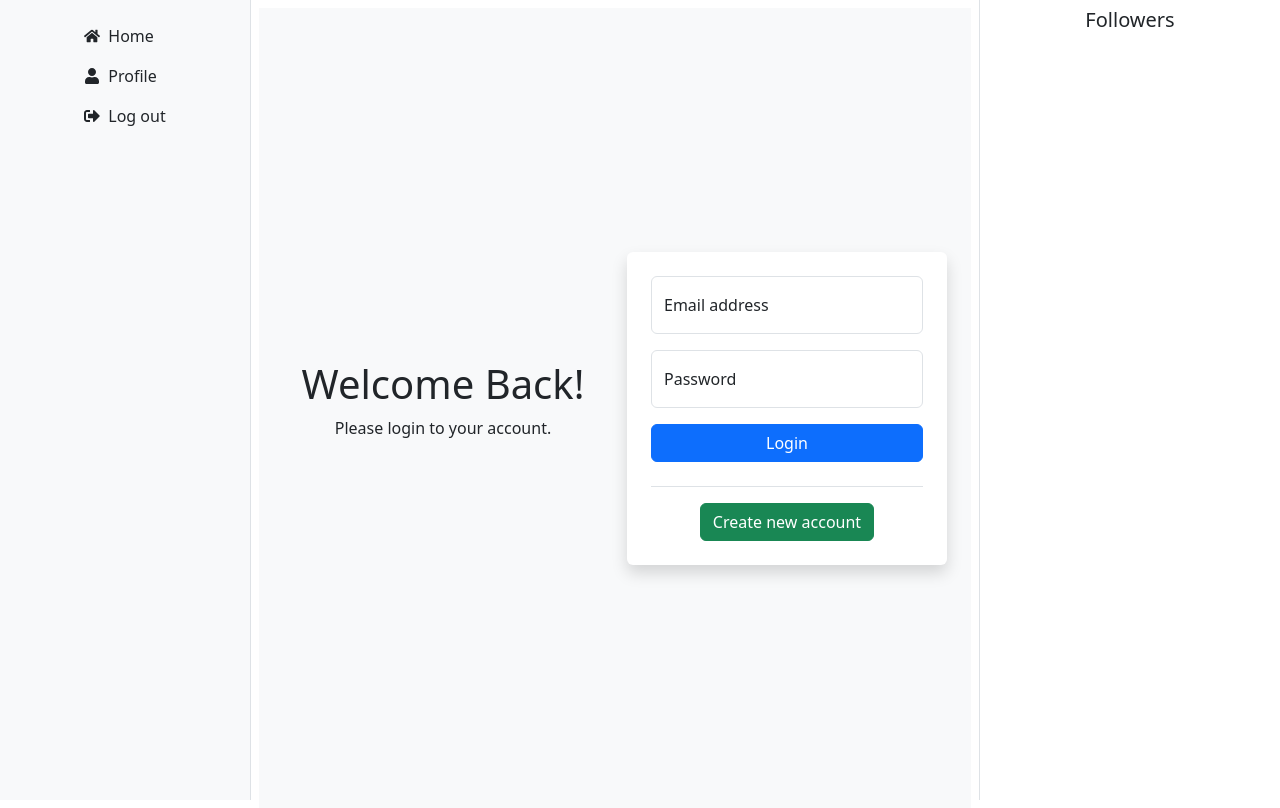
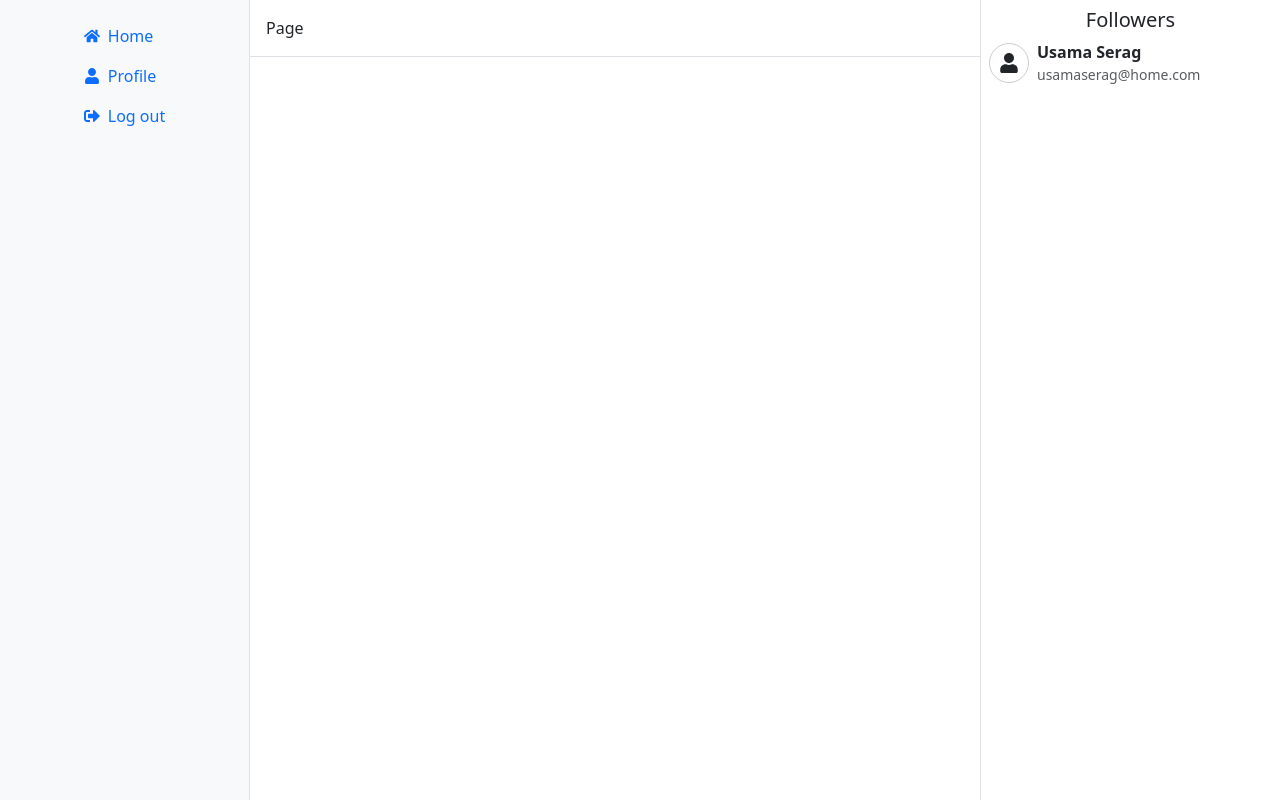
Before and after one commit to Masxshaqir/socialmediaclone, a React (Vite) app: page /login in a window 1280 px wide. Built offline with nearby package versions, Linux system fonts and the light colour scheme; sample sign-in values are in the browser's storage.

Commit message:
Handle UI and add login fetch API for it

```diff
--- a/src/App.jsx
+++ b/src/App.jsx
@@ -1,24 +1,48 @@
+import { useState, useEffect } from "react";
 import "bootstrap/dist/css/bootstrap.min.css";
 import Login from "./pages/Login";
 import SignUp from "./pages/SignUp";
 import Home from "./pages/Home";
-import { BrowserRouter as Router, Route, Routes } from "react-router-dom";
+import {
+  BrowserRouter as Router,
+  Route,
+  Routes,
+  Navigate,
+} from "react-router-dom";
 import Sidebar from "./components/Sidebar";
 import Followers from "./components/Followers";
 import Profile from "./components/Profile";
+import Header from "./components/Header";
 
 const App = () => {
+  const [token, setToken] = useState(null);
+  const [currentPath, setCurrentPath] = useState("");
+
+  useEffect(() => {
+    const savedToken = sessionStorage.getItem("authToken");
+    if (savedToken) {
+      setToken(savedToken);
+    }
+  }, []);
+
   return (
     <Router>
+      {token === null ? (
+        <Routes>
+          <Route path="/login" element={<Login setToken={setToken} />} />
+          <Route path="/signup" element={<SignUp />} />
+          <Route path="*" element={<Navigate to="/login" />} />
+        </Routes>
+      ) : (
         <div className="w-100">
           <div className="d-flex w-100">
-          <Sidebar />
+            <Sidebar setCurrentPath={setCurrentPath} />
             <div
-            className="w-100 vh-100 custom-margin-lg p-2 border-end border-start border-1 border-lightgray"
+              className="w-100 vh-100 custom-margin-lg"
+              style={{ paddingTop: "70px" }}
             >
+              <Header currentRoute={currentPath} />
               <Routes>
-              <Route path="/login" element={<Login />} />
-              <Route path="/signup" element={<SignUp />} />
                 <Route path="/" element={<Home />} />
                 <Route path="/profile" element={<Profile />} />
               </Routes>
@@ -26,6 +50,7 @@ const App = () => {
             <Followers />
           </div>
         </div>
+      )}
     </Router>
   );
 };
--- /dev/null
+++ b/src/components/Follower.jsx
@@ -0,0 +1,29 @@
+import { FaUser  } from "react-icons/fa";
+
+const Follower = () => {
+  return (
+    <div className="d-flex align-items-center gap-2">
+      <div
+        style={{
+          display: "flex",
+          justifyContent: "center",
+          alignItems: "center",
+          width: "40px",
+          height: "40px",
+          borderRadius: "50%",
+          border: "1px solid #ccc",
+        }}
+      >
+        <FaUser
+          size={20}
+        />
+      </div>
+      <div className="d-flex flex-column justify-content-start align-items-start">
+        <b>Usama Serag</b>
+        <small className="text-muted">usamaserag@home.com</small>
+      </div>
+    </div>
+  );
+};
+
+export default Follower;
--- a/src/components/Followers.jsx
+++ b/src/components/Followers.jsx
@@ -1,12 +1,15 @@
+import Follower from "./Follower";
+
 const Followers = () => {
   return (
     <>
       <div
-        className="d-none d-lg-block position-fixed top-0 bottom-0 end-0 p-2 text-center"
+        className="d-none d-lg-block position-fixed top-0 bottom-0 end-0 p-2 text-center vh-100 border-start border-1 border-lightgray"
         style={{ width: "300px" }}
       >
         <div className="flex-column">
           <h5>Followers</h5>
+          <Follower />
         </div>
       </div>
     </>
--- /dev/null
+++ b/src/components/Header.jsx
@@ -0,0 +1,22 @@
+
+// eslint-disable-next-line react/prop-types
+const Header = ({currentRoute}) => {
+
+  return (
+    <div
+      className="d-none d-md-flex justify-content-between align-items-center p-3 border-bottom border-1 border-lightgray"
+      style={{
+        position: "fixed",
+        top: 0,
+        left: "250px",
+        right: "300px",
+        zIndex: 1000,
+        backgroundColor: "rgba(255, 255, 255, 0.9)",
+      }}
+    >
+      <div>{currentRoute === "/" ? "Home" : currentRoute === "/profile" ? "Profile" : "Page"}</div>
+    </div>
+  );
+};
+
+export default Header;
--- a/src/components/Sidebar.jsx
+++ b/src/components/Sidebar.jsx
@@ -1,21 +1,29 @@
 import { Navbar, Nav } from "react-bootstrap";
 import { FaHome, FaUser, FaSignOutAlt } from "react-icons/fa";
-import { Link } from "react-router-dom";
+import { Link, useLocation } from "react-router-dom";
 
-const Sidebar = () => {
+const Sidebar = ({ setCurrentPath }) => {
+  const location = useLocation();
+  const currentPath = location.pathname;
+
+  const handleLinkClick = (e, path) => {
+    setCurrentPath(path);
+  };
+
   return (
     <>
       {/* Sidebar for large screens */}
       <div className="d-none d-lg-block">
         <Navbar
           bg="light"
-          className="flex-column vh-100 p-3 position-fixed top-0 bottom-0 start-0"
-          style={{ width: '250px' }}
+          className="flex-column vh-100 p-3 position-fixed top-0 bottom-0 start-0 border-end border-1 border-lightgray"
+          style={{ width: "250px" }}
         >
           <Nav className="flex-column">
             <Link
               to="/"
-              className="d-flex align-items-center text-decoration-none text-dark p-2"
+              onClick={(e) => handleLinkClick(e, "/")}
+              className={`d-flex align-items-center text-decoration-none p-2`}
             >
               <FaHome className="me-2" />
               <div>Home</div>
@@ -23,7 +31,8 @@ const Sidebar = () => {
 
             <Link
               to="/profile"
-              className="d-flex align-items-center text-decoration-none text-dark p-2"
+              onClick={(e) => handleLinkClick(e, "/profile")}
+              className={`d-flex align-items-center text-decoration-none p-2`}
             >
               <FaUser className="me-2" />
               <div>Profile</div>
@@ -31,7 +40,8 @@ const Sidebar = () => {
 
             <Link
               to="/logout"
-              className="d-flex align-items-center text-decoration-none text-dark p-2"
+              onClick={() => handleLinkClick("/logout")}
+              className={`d-flex align-items-center text-decoration-none p-2`}
             >
               <FaSignOutAlt className="me-2" />
               <div>Log out</div>
@@ -50,19 +60,28 @@ const Sidebar = () => {
           <Nav className="w-100 d-flex justify-content-between">
             <Link
               to="/"
-              className="text-center flex-grow-1 text-decoration-none text-dark p-2"
+              onClick={() => handleLinkClick("/")}
+              className={`text-center flex-grow-1 text-decoration-none p-2 ${
+                currentPath === "/" ? "text-primary" : "text-dark"
+              }`}
             >
               <FaHome />
             </Link>
             <Link
               to="/profile"
-              className="text-center flex-grow-1 text-decoration-none text-dark p-2"
+              onClick={() => handleLinkClick("/profile")}
+              className={`text-center flex-grow-1 text-decoration-none p-2 ${
+                currentPath === "/profile" ? "text-primary" : "text-dark"
+              }`}
             >
               <FaUser />
             </Link>
             <Link
               to="/logout"
-              className="text-center flex-grow-1 text-decoration-none text-dark p-2"
+              onClick={() => handleLinkClick("/logout")}
+              className={`text-center flex-grow-1 text-decoration-none p-2 ${
+                currentPath === "/logout" ? "text-primary" : "text-dark"
+              }`}
             >
               <FaSignOutAlt />
             </Link>
--- a/src/index.css
+++ b/src/index.css
@@ -2,6 +2,7 @@
   margin-left: 0;
   margin-right: 0;
 }
+
 
 @media (min-width: 992px) {
   .custom-margin-lg {
--- a/src/pages/Login.jsx
+++ b/src/pages/Login.jsx
@@ -2,24 +2,39 @@ import { useState } from "react";
 import Button from "react-bootstrap/Button";
 import Form from "react-bootstrap/Form";
 import FloatingLabel from "react-bootstrap/FloatingLabel";
-import { Link } from "react-router-dom";
+import { Link, useNavigate } from "react-router-dom";
+import { login } from "../services/API/authServices";
 
-const Login = () => {
+const Login = ({ setToken }) => {
   const [validated, setValidated] = useState(false);
+  const navigate = useNavigate();
 
-  const handleSubmit = (event) => {
+  const handleSubmit = async (event) => {
+    event.preventDefault();
     const form = event.currentTarget;
+
     if (form.checkValidity() === false) {
-      event.preventDefault();
       event.stopPropagation();
     } else {
-      event.preventDefault();
       const formData = new FormData(form);
       const email = formData.get("email");
       const password = formData.get("password");
-      console.log("Email:", email);
-      console.log("Password:", password);
+
+      if (email && password) {
+        try {
+          const response = await login({ email, password });
+
+          const token = response.result.token;
+          setToken(token);
+          sessionStorage.setItem("authToken", token);
+          // Redirect to home
+          navigate("/");
+        } catch (error) {
+          console.error("Failed to login:", error);
+        }
+      }
     }
+
     setValidated(true);
   };
 
--- /dev/null
+++ b/src/services/API/authServices.js
@@ -0,0 +1,16 @@
+import { SERVER_URL } from "../../utils/constant";
+import { fetchAPI, UnAuthorizedPOSTRequestOption } from "./headers";
+
+export const login = async (body) => {
+  return await fetchAPI(
+    `${SERVER_URL}/accounts/login/`,
+    UnAuthorizedPOSTRequestOption(body)
+  );
+};
+
+export const register = async (body) => {
+  return await fetchAPI(
+    `${SERVER_URL}/accounts/register`,
+    UnAuthorizedPOSTRequestOption(body)
+  );
+};
--- a/src/services/API/headers.js
+++ b/src/services/API/headers.js
@@ -1,16 +1,29 @@
-import { jwtDecode } from "jwt-decode";
 
 export const getHeaders = () => {
   const myHeaders = new Headers();
   const token = "1234567890";
   if (token !== null) {
-    const decodedToken = jwtDecode("1234567890");
-    myHeaders.append("clientId", decodedToken.clientId);
+    myHeaders.append("clientId", token);
     myHeaders.append("Accept-Language", "en");
     myHeaders.append("Content-Type", "application/json");
     myHeaders.append("Authorization", `Bearer ${token}`);
   }
   return myHeaders;
+};
+
+export const UnAuthorizedHeaders = () => {
+  const myHeaders = new Headers();
+  myHeaders.append("Content-Type", "application/json");
+  return myHeaders;
+};
+
+export const UnAuthorizedPOSTRequestOption = (bodyData) => {
+  return {
+    method: "POST",
+    headers: UnAuthorizedHeaders(),
+    body: JSON.stringify(bodyData),
+    redirect: "follow",
+  };
 };
 
 export const POSTRequestOption = (bodyData) => {
--- /dev/null
+++ b/src/utils/constant.js
@@ -0,0 +1 @@
+export const SERVER_URL = "https://contentsharing-9b70377869cc.herokuapp.com"
```
Lines whose indentation alone changed are shown as unchanged.
